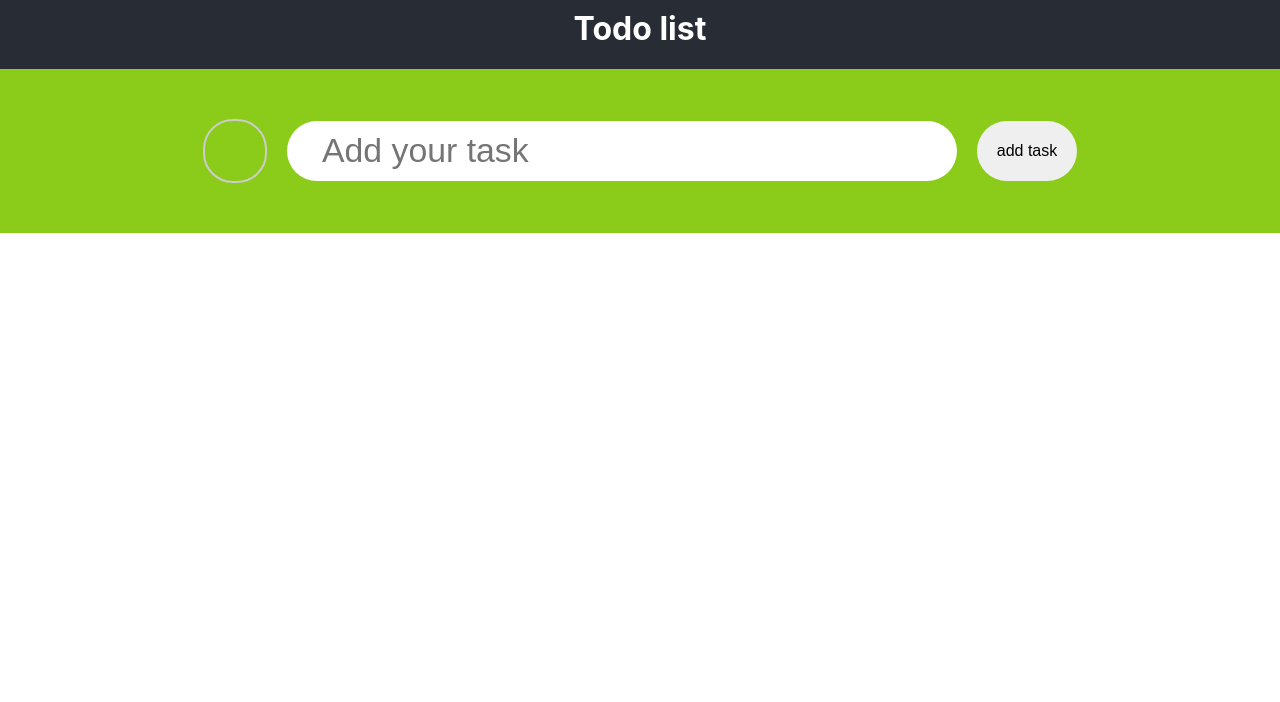
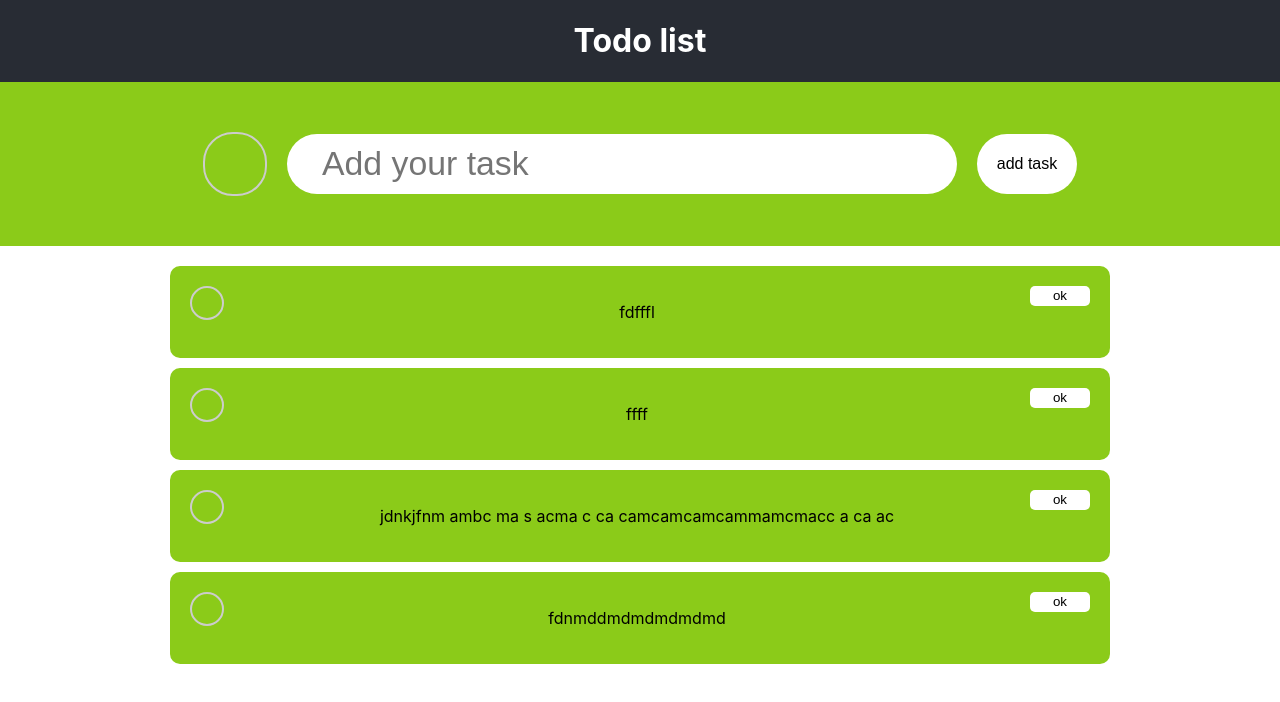
Before and after one commit to evgeniygromov/todo_react, a React (Create React App) app in the folder my-app/: page / in a window 1280 px wide. Shown: the top 702 px of the page. Built offline with nearby package versions, Linux system fonts and the light colour scheme.

Commit message:
render todos from static array

```diff
--- a/my-app/src/App.js
+++ b/my-app/src/App.js
@@ -1,11 +1,15 @@
 import React, {Component} from 'react';
-import Apps from './components/title.js';
+import Header from './components/header.js';
+import AddTodo from "./components/addtodo";
 
 class App extends Component {
+
+
     render() {
         return (
             <div>
-                <Apps/>
+                <Header/>
+                <AddTodo/>
             </div>)
 
     }
--- a/my-app/src/components/App.css
+++ b/my-app/src/components/App.css
@@ -3,9 +3,10 @@
 .App-header {
   background-color: #282c34;
   display: flex;
-  height: 220px;
+  height: 100%;
   flex-direction: column;
   align-items: center;
+  /*margin-bottom: 10px;*/
   justify-content: center;
   color: white;
 }
@@ -14,16 +15,17 @@
   background-color: #8bcb19;
   width: 100%;
   display: flex;
-    /*flex-wrap:wrap;*/
+    flex-wrap:wrap;
   padding-top: 50px;
   padding-bottom: 50px;
+  min-width: 320px;
+  /*margin-bottom: 50px;*/
   /*flex-direction: column;*/
   align-items: center;
   justify-content: center;
   font-size: calc(10px + 2vmin);
   color: white;
 }
-
 
 
 .h1 {
@@ -90,3 +92,88 @@
   background: #3a3f4b;
   border-radius: 30px;
 }
+
+
+.checkbox-customList {
+  position: relative;
+  width: 30px;
+  height: 30px;
+  border: 2px solid #ccc;
+  border-radius: 30px;
+  margin-right: 20px;
+}
+
+.checkbox-customList,
+.label {
+  display: inline-block;
+  vertical-align: middle;
+}
+
+.checkbox:checked + .checkbox-customList::before {
+  content: "";
+  display: block;
+  position: absolute;
+  top: 2px;
+  right: 2px;
+  bottom: 2px;
+  left: 2px;
+  background: #3a3f4b;
+  border-radius: 30px;
+}
+
+
+.todoContainer {
+  display: flex;
+  /*align-items: center;*/
+  justify-content: center;
+  /*margin-top: 50px;*/
+  /*padding-left: 50px;*/
+  /*padding-right: 50px;*/
+  width: 100%;
+  height: 100%;
+  /*background-color: red;*/
+}
+
+.todoBlock {
+  display: block;
+  width: 75%;
+  height: 100%;
+  /*background-color: #3a3f4b;*/
+  margin: 10px;
+
+}
+
+
+.listLi {
+  display:flex;
+  justify-content: space-between;
+  height: 100%;
+  /*width: 100%;*/
+  background-color: #8bcb19;
+  /*border: 1px solid #3a3f4b;*/
+  border-radius: 10px;
+  margin: 10px;
+  padding: 20px;
+}
+
+
+button {
+  width: 60px;
+  height: 20px;
+  background-color: white;
+  border: none;
+  outline: none;
+  transition-duration: 1s;
+  border-radius: 5px;
+}
+
+button:hover {
+  background-color: #dad9d2;
+  color: #0b0c0f;
+
+}
+
+p {
+  display: flex;
+  /*justify-content: left;*/
+}
--- a/my-app/src/components/addtodo.js
+++ b/my-app/src/components/addtodo.js
@@ -1,33 +1,49 @@
 import React, {Component} from 'react';
 import './App.css';
-
+import Li from './li.js';
 
 class AddTodo extends Component {
     state = {
         name: 'add task',
+        todoList: ['fdfffl', 'ffff', 'jdnkjfnm ambc ma s acma c ca camcamcamcammamcmacc a ca ac', 'fdnmddmdmdmdmdmd'],
+
     }
 
     updateData = () => {
 
-        this.setState ({
+        this.setState({
             name: (this.state.name === 'add task') ? "another!" : "add task"
         })
 
     }
 
     render() {
+        const { todoList, name } = this.state;
+
+        const todoLists = todoList.map((item, index) => <Li toDoField={item} index={index} />)
         return (
+            <div>
                 <div className={'inputContainer'}>
                     <label>
                         <input className="checkbox" type="checkbox" name="checkbox-test"></input>
                         <span className="checkbox-custom"></span>
                     </label>
                     <input className={'inputArea'} placeholder={'Add your task'}></input>
-                <button  className="submit"
-                         onClick={() => {this.updateData()}}   >
-                    {this.state.name}
+                    <button className="submit"
+                            onClick={() => {
+                                this.updateData()
+                            }}>
+                        {name}
 
                     </button>
+
+                </div>
+
+                <div className="todoContainer">
+                    <div className="todoBlock">
+                        {todoLists}
+                    </div>
+                </div>
             </div>
         );
     }
--- a/my-app/src/components/title.js
+++ b/my-app/src/components/header.js
@@ -1,19 +1,17 @@
 import React, { Component } from 'react';
-import News from './addtodo.js';
 import './App.css';
 
 
-class Apps extends Component {
+class Header extends Component {
     render() {
         return (
             <div className="App">
             <header className="App-header">
                 <h1>Todo list</h1>
-                <News />
             </header>
         </div>
     );
     }
 }
 
-export default Apps;
+export default Header;
--- /dev/null
+++ b/my-app/src/components/li.js
@@ -0,0 +1,18 @@
+import React, {Component} from 'react';
+
+class Li extends Component {
+    render () {
+        const { toDoField, index } = this.props;
+        return (
+            <div className={'listLi'} key={index}>
+                <label>
+                    <input className="checkbox" type="checkbox" name="checkbox-test"></input>
+                    <span className="checkbox-customList"></span>
+                </label>
+            <p>{toDoField}</p>
+            <button>ok</button>
+        </div>)
+    }
+}
+
+export default Li;
```
Also changed, not shown: my-app/src/components/todoBlock.js (+27 -0 lines). Lines whose indentation alone changed are shown as unchanged.
